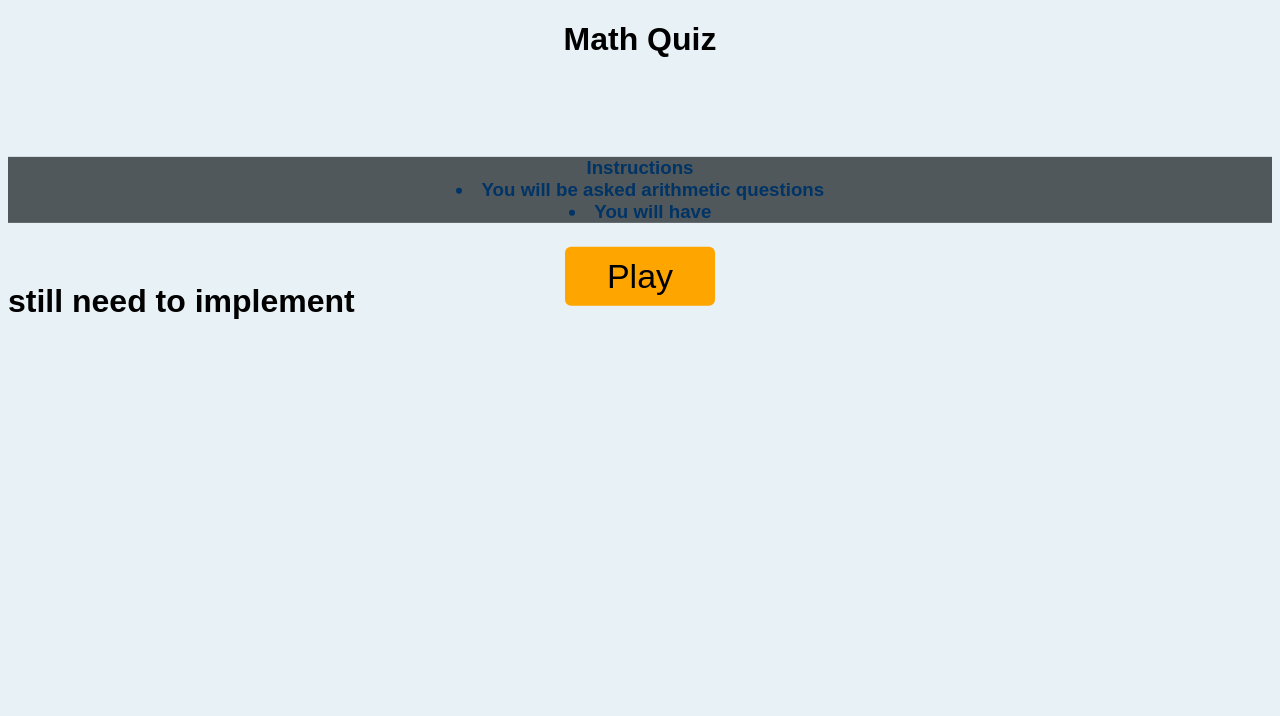
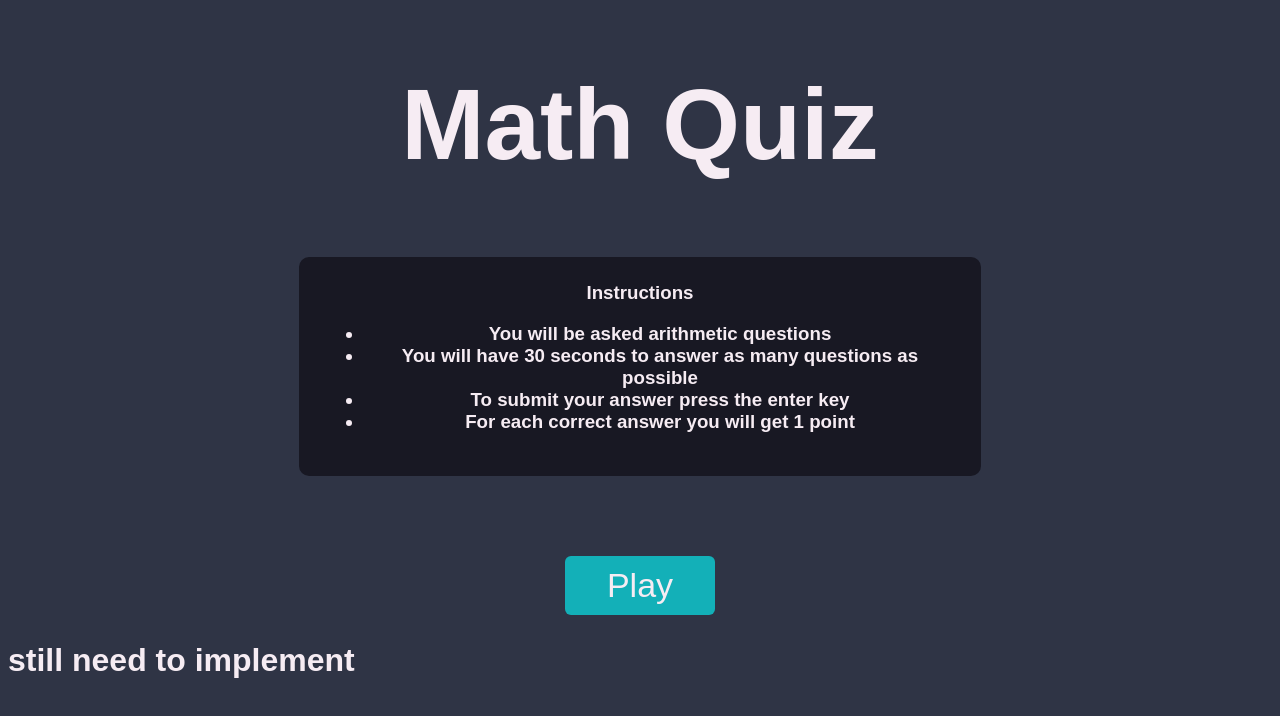
Before and after one commit to Ethan-Ramos11/MathQuizGameJS, a website built with Vite: page src/index.html in a window 1280 px wide. Built offline with nearby package versions, Linux system fonts and the light colour scheme.

Commit message:
Complete change to landing page

```diff
--- a/src/index.html
+++ b/src/index.html
@@ -16,8 +16,14 @@
         <h3>
           <div class="instructions">
             Instructions
-            <li>You will be asked arithmetic questions</li>
-            <li>You will have</li>
+            <ul>
+              <li>You will be asked arithmetic questions</li>
+              <li>
+                You will have 30 seconds to answer as many questions as possible
+              </li>
+              <li>To submit your answer press the enter key</li>
+              <li>For each correct answer you will get 1 point</li>
+            </ul>
           </div>
         </h3>
         <a href="gameScreen.html">
--- a/src/main.js
+++ b/src/main.js
@@ -1,7 +1,12 @@
 import * as timerModules from "./modules/timerModules.js";
 import * as gameLogic from "./modules/gameLogic.js";
 const startButton = document.getElementById("startGameButton");
+startButton.style.display = "block";
 
+export const displayStartButton = () => {
+  startButton.style.display = "block";
+};
 startButton.addEventListener("click", () => {
+  startButton.style.display = "none";
   gameLogic.startGame();
 });
--- a/src/modules/timerModules.js
+++ b/src/modules/timerModules.js
@@ -1,7 +1,8 @@
+import * as gameLogic from "./gameLogic.js";
+import * as main from "../main.js";
 let remainingTime = 30;
 let timer;
 const timerElement = document.getElementById("gameTimer");
-import * as gameLogic from "./gameLogic.js";
 
 export const displayTimer = () => {
   timerElement.style.color = "black"; // reset color
@@ -12,9 +13,9 @@ export const displayTimer = () => {
   }
   if (remainingTime === 0) {
     clearInterval(timer);
-    questionAndAnswer.style.display = "none";
     remainingTime = 30;
     gameLogic.currGameData.gameStarted = false;
+    window.location.href = "results.html";
   }
 };
 
--- a/src/style.css
+++ b/src/style.css
@@ -1,44 +1,46 @@
 body {
-  background-color: #e8f1f5;
+  background-color: #2f3445;
   font-family: "Arial", sans-serif;
+  color: #f6ecf3;
 }
-#gameName {
-  font-size: 40px;
-  margin: 0;
-  padding: 0;
-}
+
 #app {
-  color: #003366;
-  margin: auto 0;
+  color: #2f3445;
   text-align: center;
-  top: 50%;
-  transform: translateY(50%);
 }
 
 #toGameScreen {
+  color: #f6ecf3;
   border-radius: 6px;
   font-size: 34px;
   border: none;
   width: 150px;
-  background-color: #ffa500;
+  background-color: #13b0b8;
   padding: 10px;
   margin: 5px;
 }
 #toGameScreen:hover {
   cursor: grab;
-  transition: 1s;
-  background-color: #ffc252;
+  transition: 0.5s;
+  background-color: #53bdd5;
 }
 .instructions {
-  background-color: #50585b;
+  border-radius: 10px;
+  color: #f6ecf3;
+  background-color: #181823;
+  text-align: center;
+  margin-top: 75px;
+  margin-bottom: 75px;
+  max-width: 50%;
+  margin-left: auto;
+  margin-right: auto;
+  padding: 25px;
 }
 .gameName {
   text-align: center;
-  size: 150px;
+  font-size: 100px;
+  font-weight: bold;
 }
 #questionAndAnswer {
   display: none;
 }
-footer {
-  transform: translateY(75%);
-}
```
Also changed, not shown: src/results.html (+4 -2 lines).
